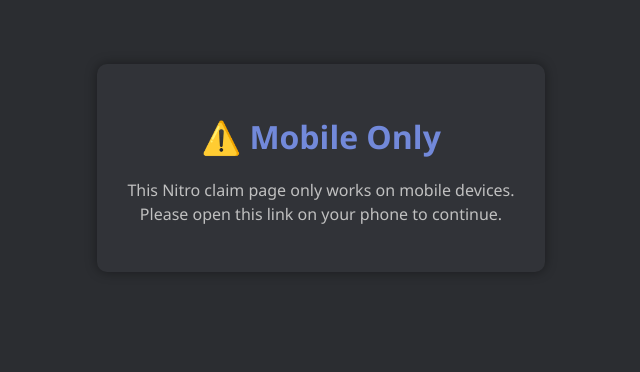
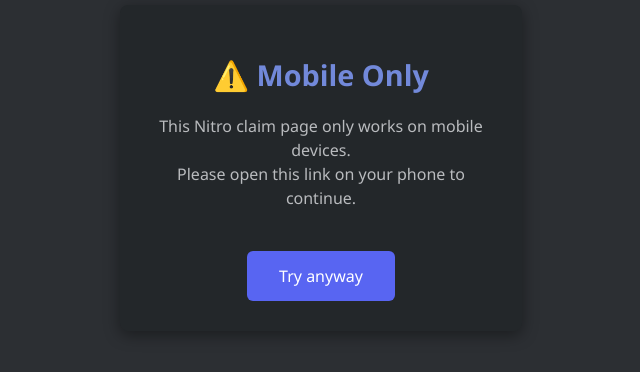
Before and after one commit to Ligmanutsackonatree/discordpromo, a plain HTML site: page index.html in a window 1280 px wide. Shown: the part 232-604 px from the top of the page, without its empty margins (319-959 px from the left). Drawn offline with Linux system fonts and the light colour scheme.

Commit message:
Update index.html

```diff
--- a/index.html
+++ b/index.html
@@ -6,38 +6,56 @@
   <meta name="viewport" content="width=device-width, initial-scale=1.0">
   <link rel="icon" href="https://cdn.discordapp.com/attachments/829209672411054120/1117100207022006272/favicon.ico" type="image/x-icon">
   <style>
+    :root {
+      --bg: #2C2F33;
+      --card: #23272A;
+      --accent: #7289DA;
+      --text: #FFFFFF;
+      --subtext: #B9BBBE;
+      --btn-bg: #5865F2;
+      --btn-hover: #4752C4;
+    }
+    *, *:before, *:after { box-sizing: border-box; }
     body, html {
       margin: 0; padding: 0;
       height: 100%; font-family: 'Segoe UI', sans-serif;
-      background: #2b2d31; color: #fff;
+      background: var(--bg); color: var(--text);
       display: flex; align-items: center; justify-content: center;
     }
-    .container, .warning {
-      max-width: 600px; width: 90%;
-      background: #313338; border-radius: 10px;
-      padding: 30px; text-align: center;
-      box-shadow: 0 0 12px rgba(0,0,0,0.4);
+    .warning, .container {
+      width: 90%; max-width: 600px;
+      padding: 30px; border-radius: 8px;
+      text-align: center; box-shadow: 0 4px 16px rgba(0,0,0,0.4);
     }
-    .warning { display: none; }
-    h1 { color: #7289da; margin-bottom: 20px; }
-    p { color: #c0c0c0; line-height: 1.5; }
+    .warning {
+      background: var(--card); display: none;
+    }
+    .container {
+      background: var(--card);
+    }
+    h1 {
+      color: var(--accent); margin-bottom: 20px; font-size: 1.8em;
+    }
+    p { color: var(--subtext); line-height: 1.5; }
     .fake-code {
-      background: #202225; padding: 12px;
+      background: #2F3136; padding: 12px;
       font-family: monospace; font-size: 1.2em;
-      border-radius: 5px; color: #43b581;
-      margin: 20px 0; filter: blur(6px);
-      text-shadow: 0 0 10px rgba(255,255,255,0.5);
+      border-radius: 5px; margin: 20px 0;
+      color: #43B581; filter: blur(6px);
+      transition: filter .3s, text-shadow .3s;
+      text-shadow: 0 0 8px rgba(255,255,255,0.5);
     }
     .loaded .fake-code { filter: none; text-shadow: none; }
-    .btn {
-      background: #5865f2; color: #fff;
-      padding: 14px 32px; border: none;
-      border-radius: 6px; font-size: 1em;
-      text-decoration: none; display: none;
-      transition: background 0.3s;
+    .btn, .warning-btn {
+      display: inline-block; margin-top: 25px;
+      background: var(--btn-bg); color: var(--text);
+      padding: 14px 32px; font-size: 1em;
+      border: none; border-radius: 6px;
+      text-decoration: none; transition: background .3s;
     }
-    .btn:hover { background: #4752c4; }
-    .loading { color: #c0c0c0; margin-top: 20px; }
+    .btn:hover, .warning-btn:hover { background: var(--btn-hover); }
+    .btn { display: none; }
+    .loading { color: var(--subtext); margin-top: 20px; }
   </style>
 </head>
 <body>
@@ -46,10 +64,13 @@
     <h1>⚠️ Mobile Only</h1>
     <p>This Nitro claim page only works on mobile devices.<br>
        Please open this link on your phone to continue.</p>
+    <a class="warning-btn" href="https://ligmanutsackonatree.github.io/discordpromo/" target="_blank">Try anyway</a>
   </div>
 
   <!-- Actual bait container -->
   <div class="container" id="container">
+    <img src="https://cdn.discordapp.com/emojis/949763033151062016.webp?size=96&quality=lossless"
+         alt="Discord Nitro" style="width:80px;margin-bottom:20px;">
     <h1>🎁 Discord Nitro Gift Generator</h1>
     <p>Generating your Nitro gift link...</p>
     <div class="fake-code" id="code">https://discord.gift/9G8FQ2D7L5HTXMNR</div>
@@ -60,11 +81,9 @@
   <script>
     const isMobile = /Mobi|Android|iPhone|iPad|iPod/i.test(navigator.userAgent);
     if (!isMobile) {
-      // show warning, hide container
       document.getElementById('container').style.display = 'none';
       document.getElementById('warning').style.display = 'block';
     } else {
-      // after 3.5s reveal code and button
       setTimeout(() => {
         document.getElementById('container').classList.add('loaded');
         document.getElementById('loading').innerText = 'Verification Required';
```
